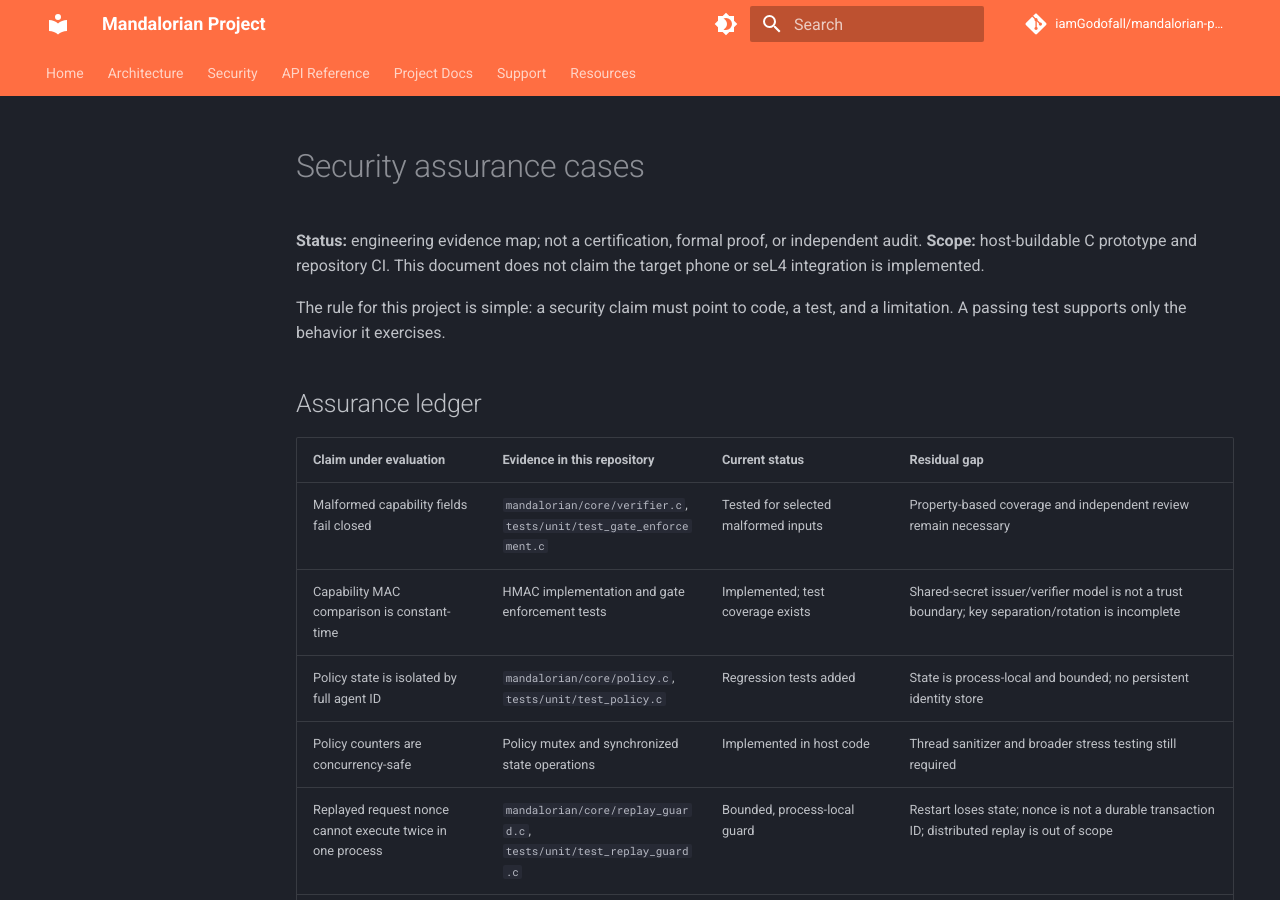
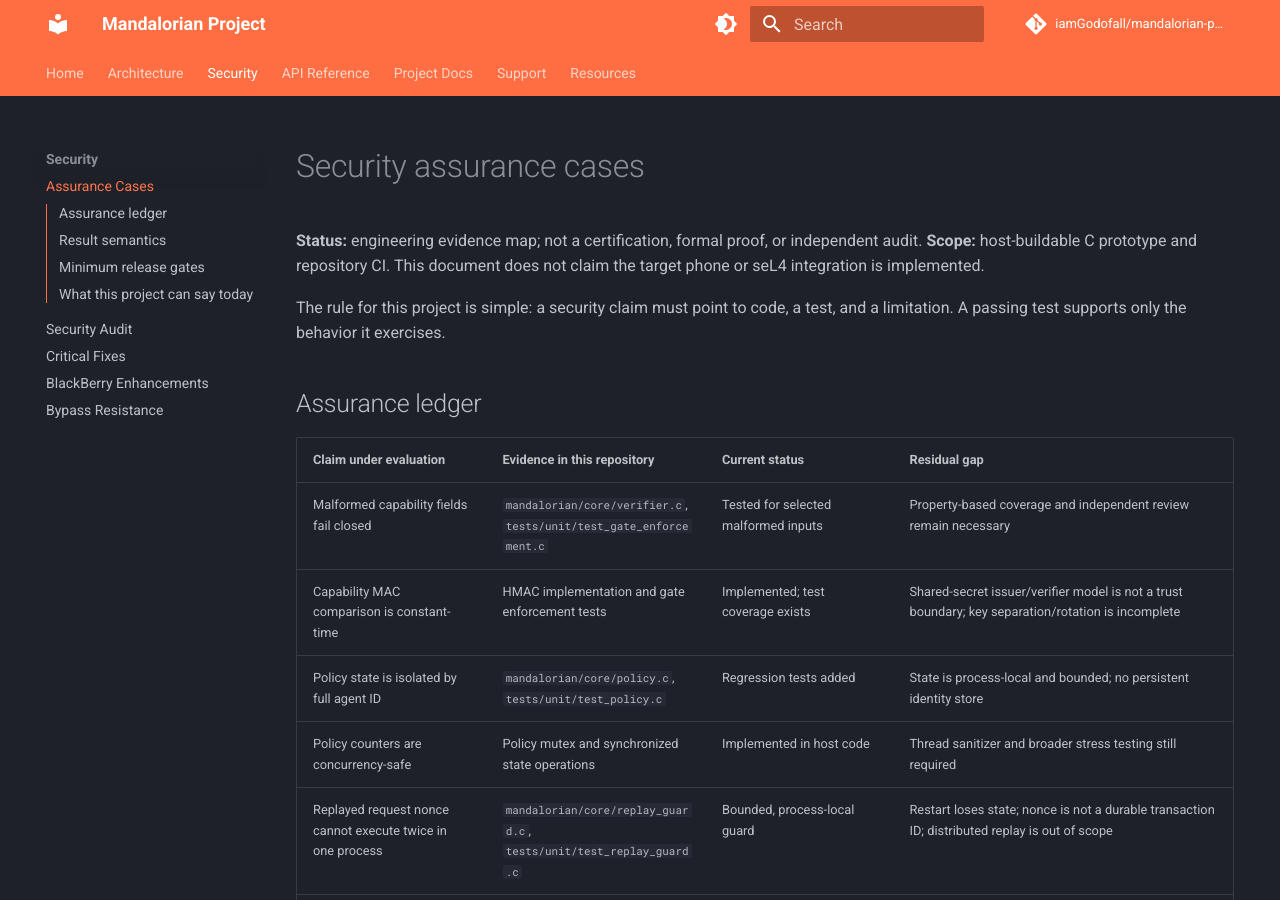
Before and after one commit to iamGodofall/mandalorian-project, an MkDocs documentation site: the page built from docs/security/ASSURANCE_CASES.md, in a window 1280 px wide and 900 px high. Built offline with MkDocs 1.6.1 and Material for MkDocs 9.7.7, drawn with Linux system fonts in a browser that asks for light colours; comment, search, counter and statistics services are not loaded; some of the changed lines change nothing that is shown.

Commit message:
Expose security assurance cases and correct site positioning

```diff
--- a/mkdocs.yml
+++ b/mkdocs.yml
@@ -1,6 +1,6 @@
 site_name: Mandalorian Project
 site_url: https://iamgodofall.github.io/mandalorian-project/
-site_description: Sovereign Mobile Computing — Betrayal-Resistant Architecture on seL4
+site_description: Research prototype for capability-oriented, sovereignty-focused mobile computing
 site_author: Themba Mpehle
 
 docs_dir: docs
@@ -57,6 +57,7 @@ nav:
     - BeskarLink: architecture/link.md
     - Shield Ledger: architecture/ledger.md
   - Security:
+    - Assurance Cases: security/ASSURANCE_CASES.md
     - Security Audit: security/SECURITY_AUDIT_CRITICAL_FINDINGS.md
     - Critical Fixes: security/CRITICAL_SECURITY_FIXES.md
     - BlackBerry Enhancements: security/BLACKBERRY_ENHANCEMENTS.md
```
